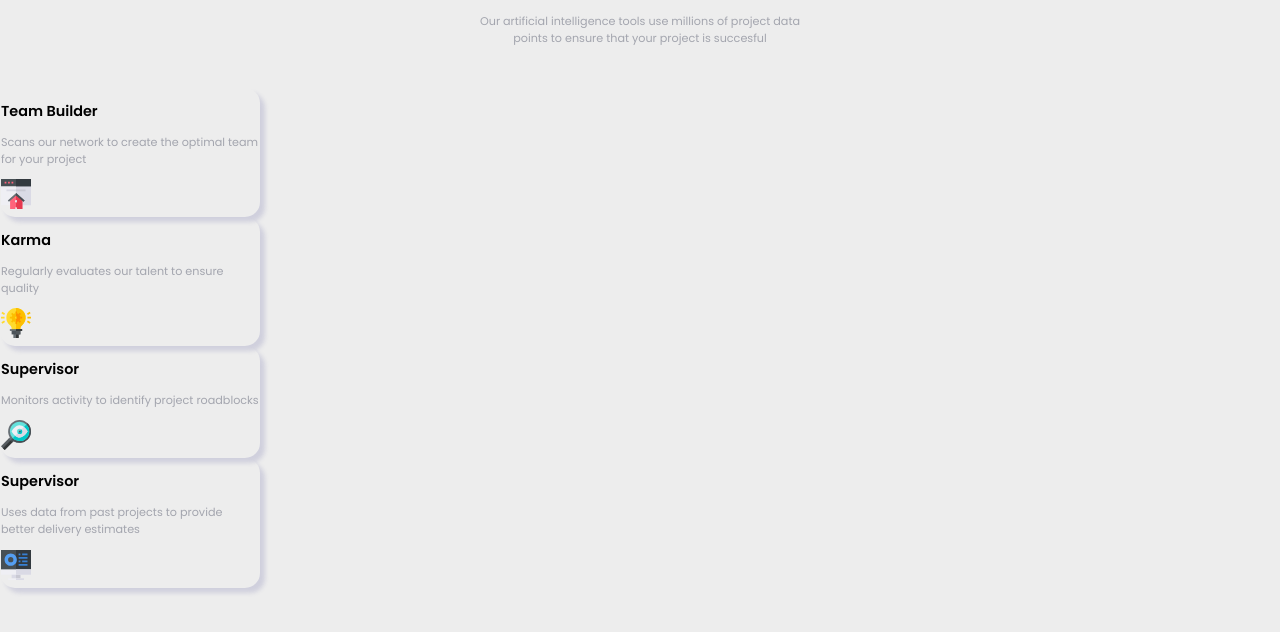
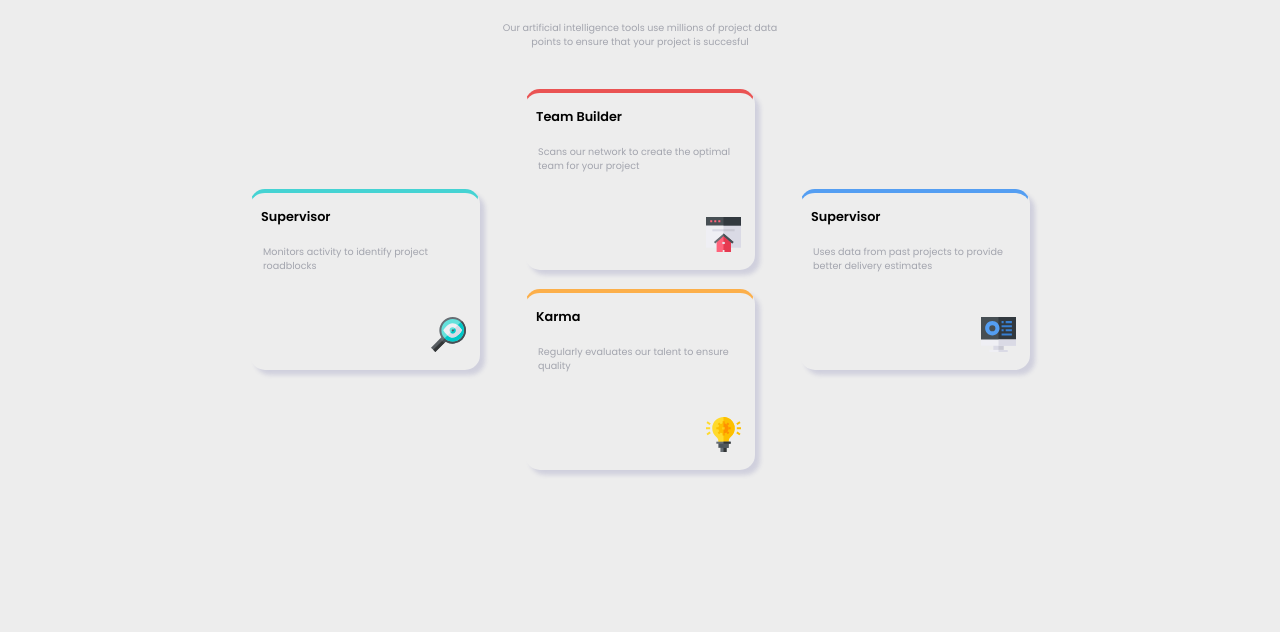
Before and after one commit to Yus05/practica.2, a plain HTML site: page index.html in a window 1280 px wide. Shown: the part 92-724 px from the top of the page. Drawn offline with Linux system fonts and the light colour scheme.

Commit message:
Commit con el 100%

```diff
--- a/css/styles.css
+++ b/css/styles.css
@@ -48,31 +48,68 @@ body{
 }
 
 .title{
-  font-size: .9rem;
+  font-size: .8rem;
+  padding-top: 5px;
+  padding-left: 10px;
 }
 
 .parrafo{
   font-weight: 400;
-  font-size: .7rem;
+  font-size: .6rem;
   color: hsl(229, 6%, 66%);
+  padding-top: 8px;
+  padding-right: 12px;
+  padding-left: 12px;
 }
 
 .main{
   position: relative;
   top: 30px;
   width: 100%;
-  /* margin-left: auto;
-  margin-right: auto; */
 }
 
 .card{
   position: relative;
-  width: 260px;
+  width: 230px;
   border: 1px solid transparent;
   border-radius: 15px;
   box-shadow: 5px 5px 4px hsl(240 25% 50% / .20);
 }
 
 .image{
-  width: 30px;
+  position: relative;
+  left: 180px;
+  width: 35px;
+  padding-top: 35px;
+  padding-bottom: 10px;
 }
+
+.card_top,
+.card_bottom,
+.card_left,
+.card_right{
+  position: absolute;
+}
+
+.card_top{
+  left: 525px;
+  border-top: 4px solid hsl(0, 78%, 62%);
+}
+
+.card_bottom{
+  left: 525px;
+  top: 200px;
+  border-top: 4px solid hsl(34, 97%, 64%);
+}
+
+.card_left{
+  left: 250px;
+  top: 100px;
+  border-top: 4px solid hsl(180, 62%, 55%);
+}
+
+.card_right{
+  left: 800px;
+  top: 100px;
+  border-top: 4px solid hsl(212, 86%, 64%);
+}
```
